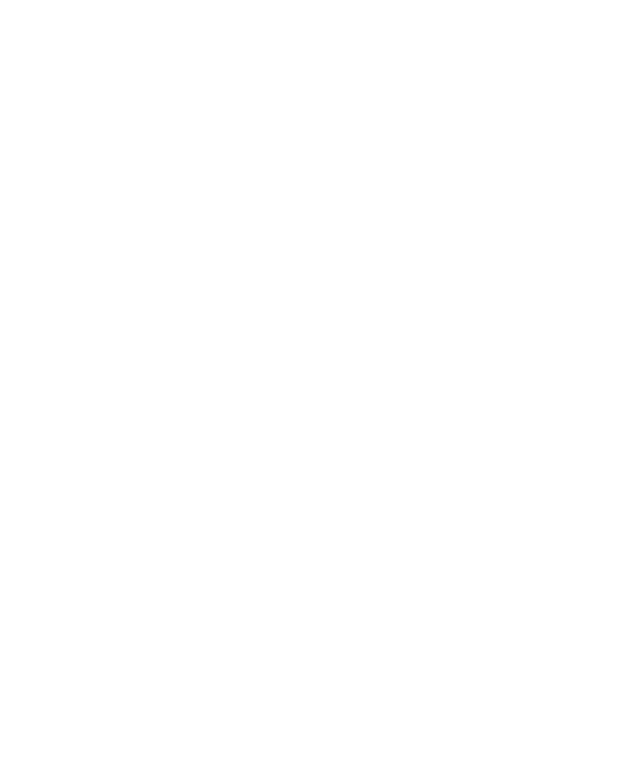
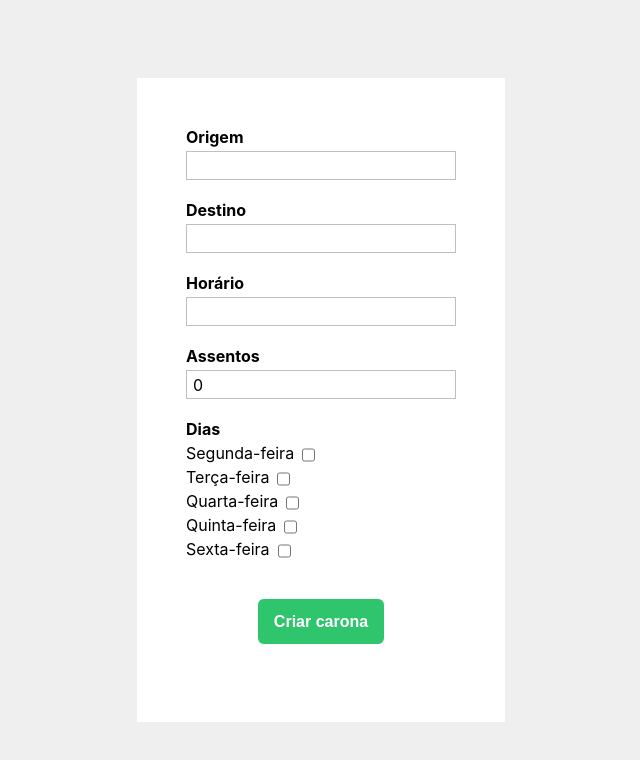
Before and after one commit to guilherme13c/TP1-ES, a React (Create React App) app in the folder frontend/: page /offer_ride in a window 1280 px wide. Before the commit this address had no page. Shown: the top 760 px of the page, without its empty margins (319-959 px from the left). Built offline with nearby package versions, Linux system fonts and the light colour scheme.

Commit message:
Página de oferecer carona (incompleta)

```diff
--- a/frontend/src/App.css
+++ b/frontend/src/App.css
@@ -26,15 +26,25 @@
   width: 270px;
 }
 
-.form label{
+.form label,.form .label{
   display: flex;
   flex-direction: column;
   margin-bottom: 20px;
 }
 
-.form label>span{
+.form .check{
+  flex-direction: row;
+  margin-bottom: 0px;
+}
+
+.form label>span,.form .label>span{
   font-weight: bold;
   margin-bottom: 4px;
+}
+
+.form .check>span{
+  font-weight: normal;
+  margin-right: 4px;
 }
 
 .form input{
--- a/frontend/src/index.js
+++ b/frontend/src/index.js
@@ -6,6 +6,7 @@
 import Login from "./pages/login";
 import Home from "./pages/home";
 import './App.css';
+import OfferRide from "./pages/offer_ride";
 
 export default function App() {
   return (
@@ -14,6 +15,7 @@
         <Route path="/" element={<Home />}/>
         <Route path="/login/" element={<Login />}/>
         <Route path="/register/" element={<Register />}/>
+        <Route path="/offer_ride/" element={<OfferRide />}/>
       </Routes>
     </BrowserRouter>
   );
--- /dev/null
+++ b/frontend/src/pages/offer_ride.jsx
@@ -0,0 +1,86 @@
+import React, { useState } from 'react';
+import FormWrapper from '../components/FormWrapper';
+
+function OfferRide() {
+    const [formData, setFormData] = useState({orig: "", dest: "", time: "", mon: false, tue: false, wed: false, thu:false, fri:false, seats_offered:0});
+
+    function handleChange(event) {
+        const { name, value } = event.target;
+        setFormData((prevFormData) => ({...prevFormData, [name]: value}));
+    }
+
+    function handleCheck(event) {
+        const { name } = event.target;
+        setFormData((prevFormData) => ({...prevFormData, [name]: !prevFormData[name]}));
+    }
+
+    const handleSubmit = async(event) => {
+        event.preventDefault();
+
+        try {
+            let fd2={...formData};
+            console.log(fd2);
+            fd2.days=[formData.mon,formData.tue,formData.wed,formData.thu,formData.fri];
+            delete fd2.mon;
+            delete fd2.tue;
+            delete fd2.wed;
+            delete fd2.thu;
+            delete fd2.fri;
+            fd2.seats_offered=+fd2.seats_offered;
+            const response = await fetch("http://127.0.0.1:8080/add_ride", {
+                method: "POST",
+                headers: {
+                    'Content-Type': 'application/json'
+                },
+                body: JSON.stringify(fd2)
+            });
+
+            if (response.ok) {
+                const data = await response.json();
+            } else {
+                throw new Error("login API request failed.")
+            }
+        } catch (error) {
+            console.log(error);
+        }
+    }
+
+    return (
+        <FormWrapper>
+            <form onSubmit={handleSubmit}>
+                <label><span>Origem</span>
+                    <input type='text' name='orig' value={formData.orig} onChange={handleChange}/>
+                </label>
+                <label><span>Destino</span>
+                    <input type='text' name='dest' value={formData.dest} onChange={handleChange}/>
+                </label>
+                <label><span>Horário</span>
+                    <input type='text' name='time' value={formData.time} onChange={handleChange}/>
+                </label>
+                <label><span>Assentos</span>
+                    <input type='number' name='seats_offered' value={formData.seats_offered} onChange={handleChange}/>
+                </label>
+                <div className="label"><span>Dias</span>
+                    <label className="check"><span>Segunda-feira</span>
+                        <input name='mon' type='checkbox' value={formData.mon} onChange={handleCheck}/>
+                    </label>
+                    <label className="check"><span>Terça-feira</span>
+                        <input name='tue' type='checkbox' value={formData.tue} onChange={handleCheck}/>
+                    </label>
+                    <label className="check"><span>Quarta-feira</span>
+                        <input name='wed' type='checkbox' value={formData.wed} onChange={handleCheck}/>
+                    </label>
+                    <label className="check"><span>Quinta-feira</span>
+                        <input name='thu' type='checkbox' value={formData.thu} onChange={handleCheck}/>
+                    </label>
+                    <label className="check"><span>Sexta-feira</span>
+                        <input name='fri' type='checkbox' value={formData.fri} onChange={handleCheck}/>
+                    </label>
+                </div>
+                <button type='submit'>Criar carona</button>
+            </form>
+        </FormWrapper>
+    );
+}
+
+export default OfferRide;
```
